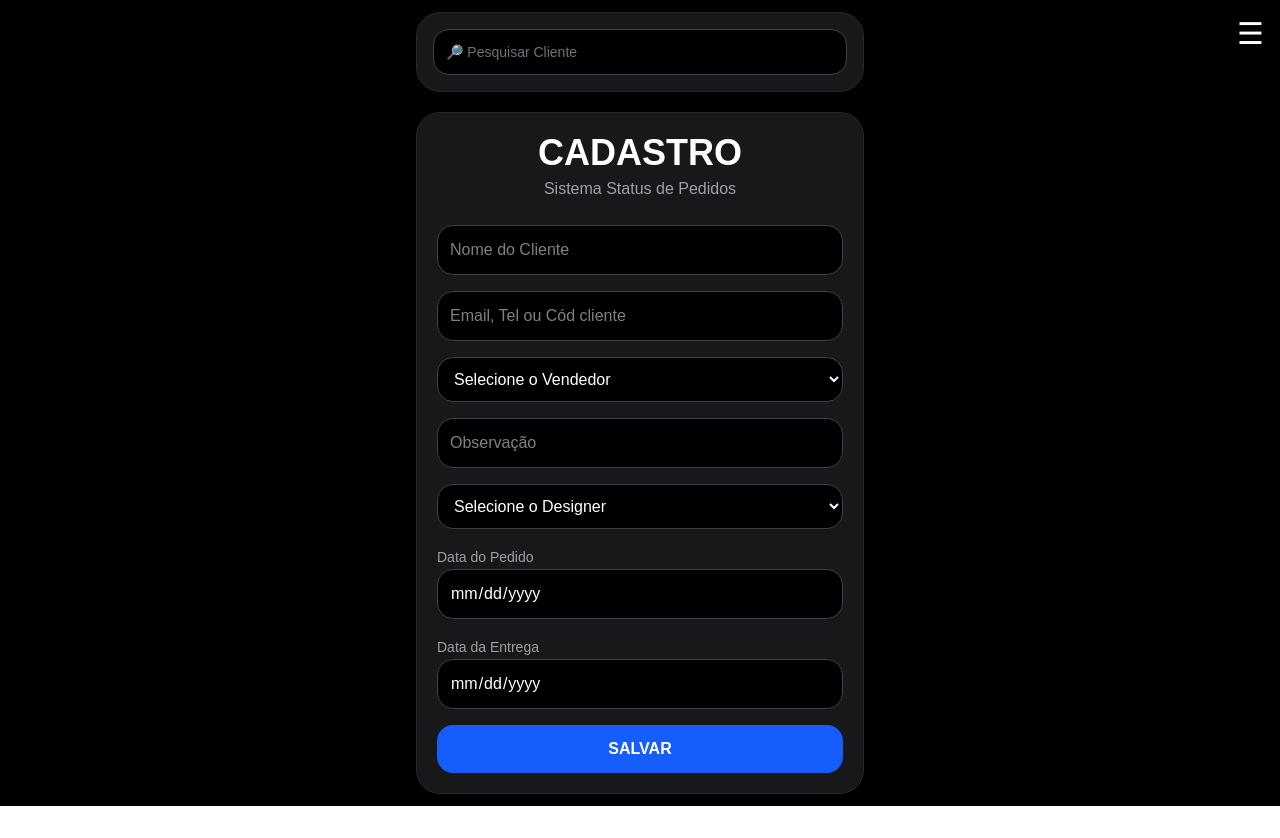
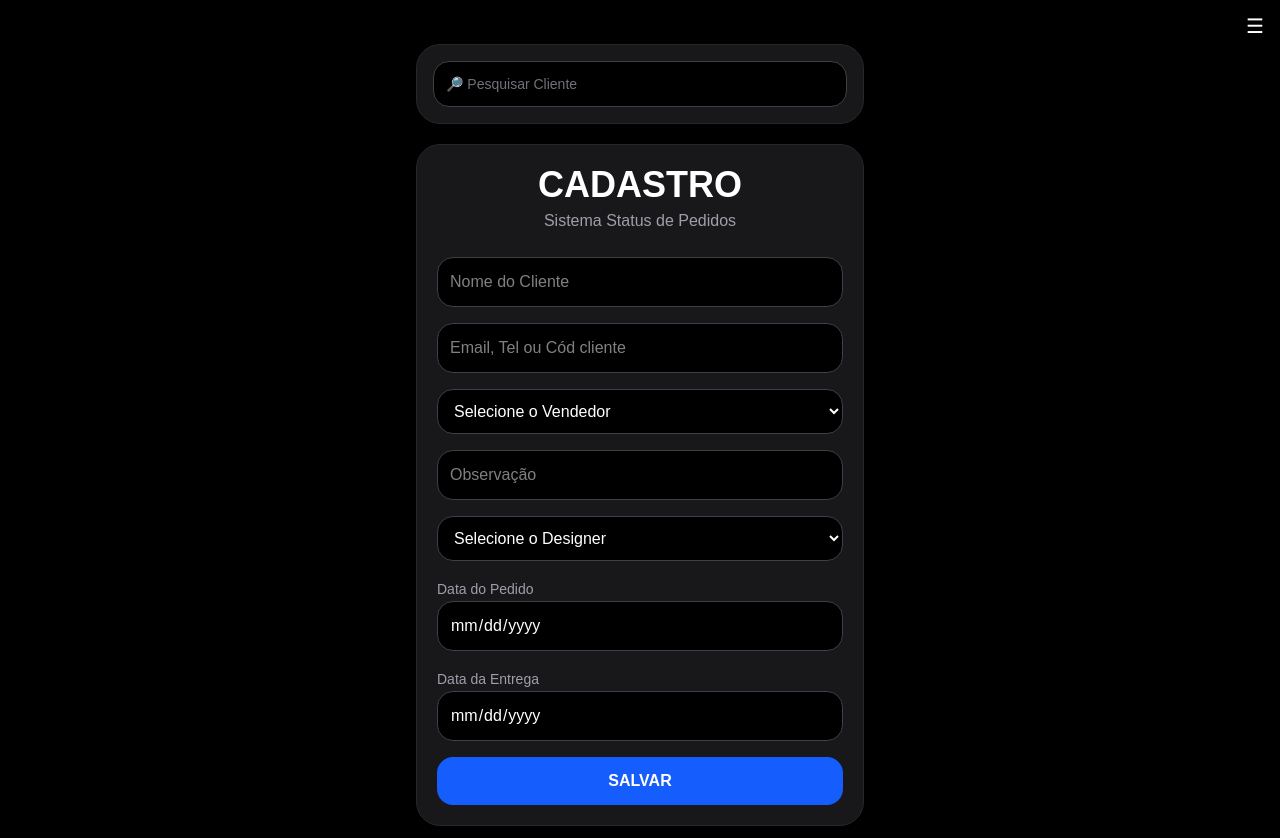
Before and after one commit to Alexandresenagraff/fichas-app, a Next.js app: page /fichas in a window 1280 px wide. Before the commit the page ends 806 px from the top, so only its background shows below. Built offline with nearby package versions, Linux system fonts and the light colour scheme.

Commit message:
nome qualquer

```diff
--- a/app/fichas/page.tsx
+++ b/app/fichas/page.tsx
@@ -348,7 +348,7 @@ async function salvarEdicao() {
       e.stopPropagation();
       setMenuAberto(!menuAberto);
     }}
-    className="fixed top-4 right-4 text-white text-3xl z-50"
+    className="fixed top-3 right-4 text-white text-xl z-50"
   >
     ☰
   </button>
@@ -360,7 +360,7 @@ async function salvarEdicao() {
       <div className="max-w-md mx-auto">
 
         {/* PESQUISA */}
-        <div className="bg-zinc-900 rounded-3xl shadow-2xl p-4 mb-5 border border-zinc-800">
+        <div className="bg-zinc-900 rounded-3xl shadow-2xl p-4 mb-5 mt-8 border border-zinc-800">
 
           <input
             type="text"
```
